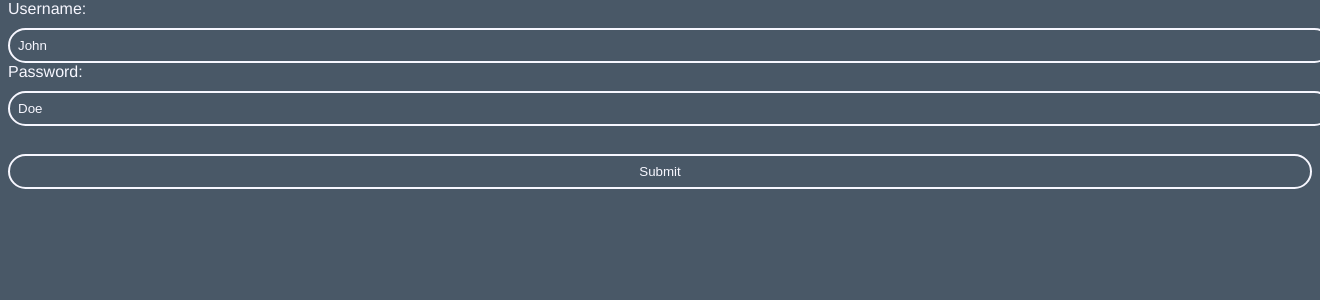
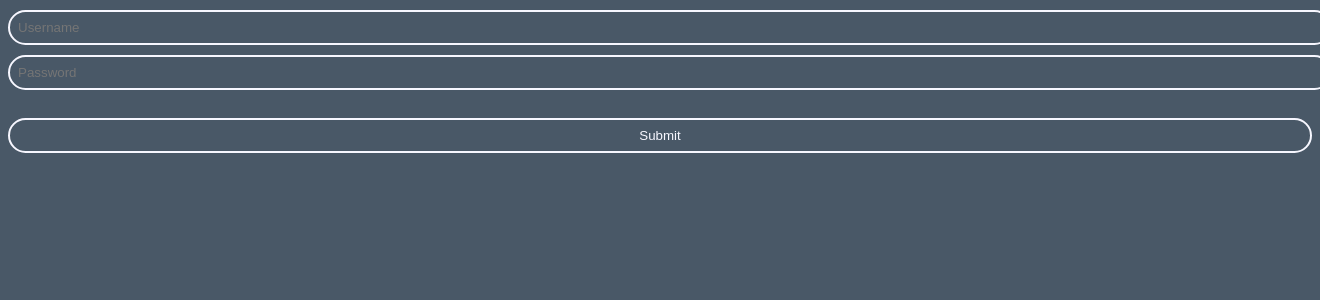
Before and after one commit to EthanLeitch/digitech-website-2022, a Flask app: page /login in a window 1320 px wide. Shown: the part 54-354 px from the top of that part. Run offline with Flask 2, Linux system fonts and the light colour scheme; the page is wider than the window, and the part outside it is not shown.

Commit message:
28th July commit - login panel finished

```diff
--- a/app.py
+++ b/app.py
@@ -1,6 +1,6 @@
 # Import framework
-from requests import session
-from flask import Flask, render_template, jsonify, session, redirect, abort
+from requests import request, session
+from flask import Flask, render_template, jsonify, session, redirect, abort, request
 
 # SQL management
 import os
@@ -81,10 +81,15 @@ def about():
 def licensing():
     return render_template('licensing.j2')
 
-@app.route('/login')
+@app.route('/login', methods=['GET', 'POST'])
 def login():
-    #session['logged_in'] = True
-    #return redirect("/admin")
+    if request.method == "POST":
+        if request.form.get("username") == "admin" and request.form.get("password") == "password":
+            session['logged_in'] = True
+            return redirect("/admin")
+        else:
+            return render_template("login.j2", failed=True)
+
     return render_template("login.j2")
 
 @app.route('/logout')
--- a/templates/base.j2
+++ b/templates/base.j2
@@ -32,7 +32,7 @@
 					</label>
 				</li>
 
-				<button id="button" type="submit"><a href="admin">Sign In</a></button>
+				<button id="button" type="submit"><a href="login">Sign In</a></button>
 
 			</ul>
 		</div>
--- a/templates/login.j2
+++ b/templates/login.j2
@@ -20,10 +20,11 @@
 
 {% block body %}
 <form method="POST">
-  <label for="username">Username:</label><br>
-  <input type="text" id="username" name="username" value="John" required><br>
-  <label for="password">Password:</label><br>
-  <input type="text" id="password" name="password" value="Doe" required><br><br>
-  <input type="submit" value="Submit">
+	<input type="text" id="username" name="username" placeholder="Username" required><br>
+	<input type="password" id="password" name="password" placeholder="Password" required><br><br>
+	<input type="submit" value="Submit">
+	{% if failed == True %}
+	<p style="color: red;">Incorrect username or password!</p>
+	{% endif %}
 </form>
 {% endblock %}
```
